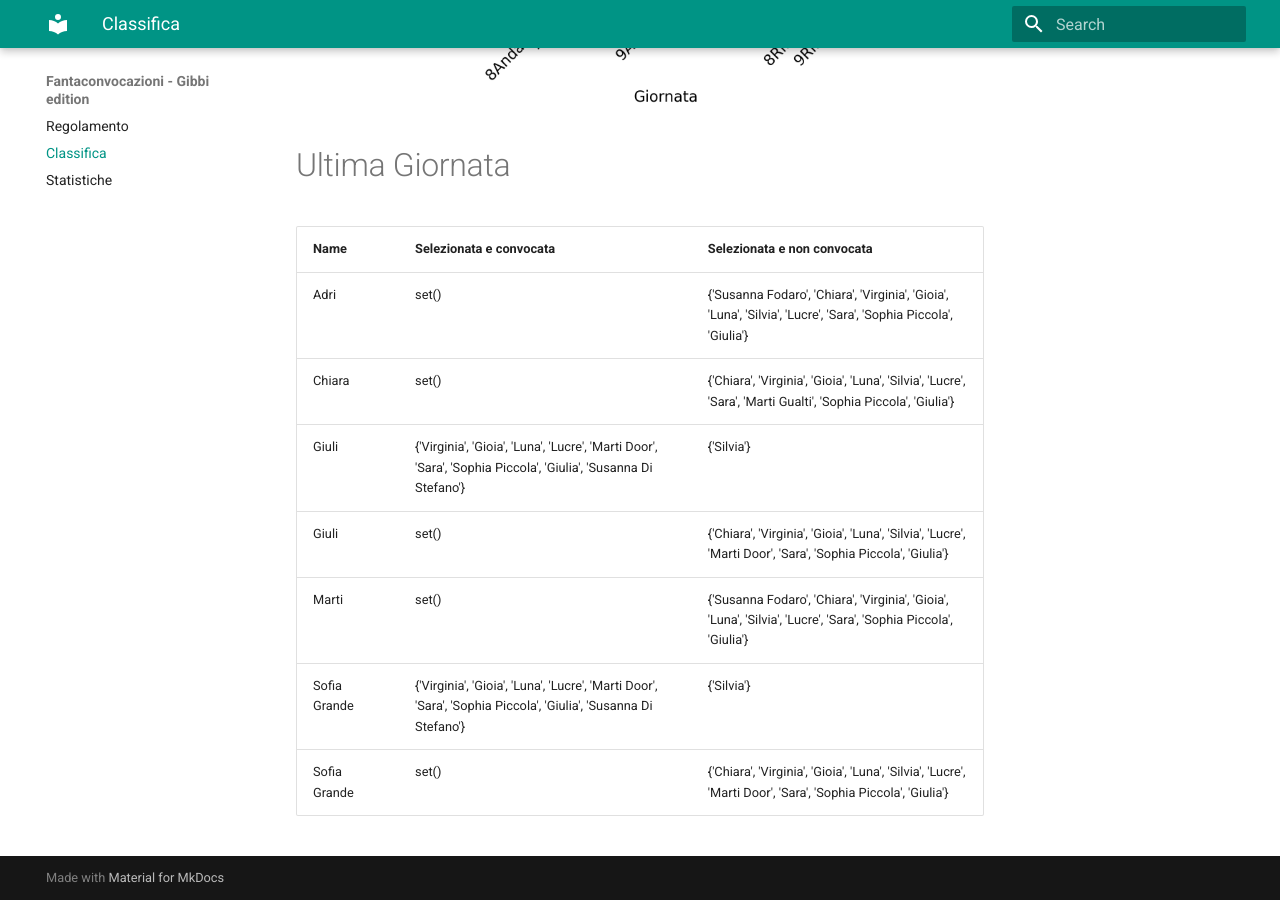
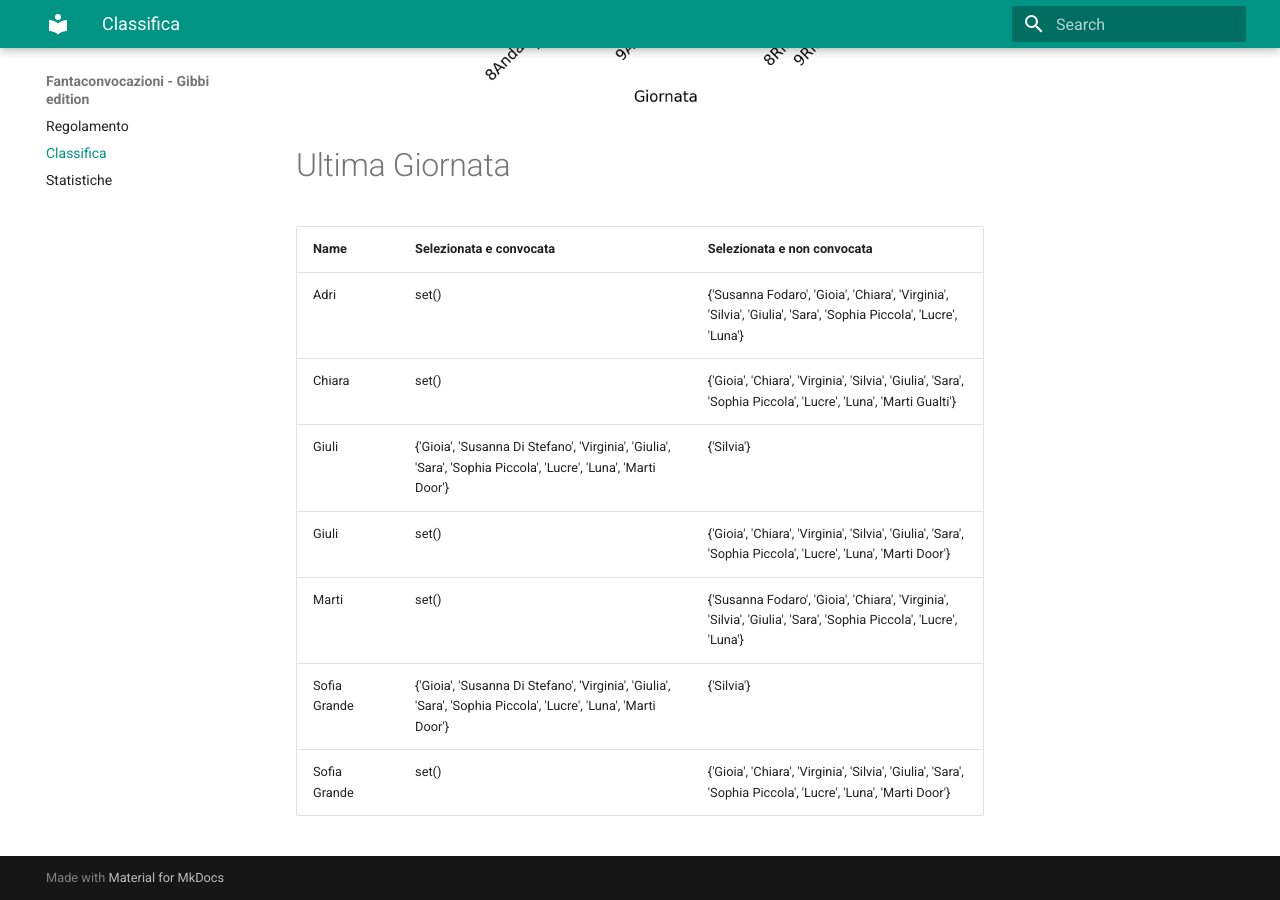
Before and after one commit to martinig94/fantagibbi, an MkDocs documentation site: the page built from docs/Classifica.md, in a window 1280 px wide and 900 px high, scrolled down 1003 px. Built offline with MkDocs 1.6.1 and Material for MkDocs 9.7.7, drawn with Linux system fonts in a browser that asks for light colours.

Commit message:
Auto-update from main.py

```diff
--- a/docs/Classifica.md
+++ b/docs/Classifica.md
@@ -18,11 +18,11 @@
 <!-- START_TABLE CORRECT -->
 | Name         | Selezionata e convocata                                                                                        | Selezionata e non convocata                                                                                      |
 |:-------------|:---------------------------------------------------------------------------------------------------------------|:-----------------------------------------------------------------------------------------------------------------|
-| Adri         | set()                                                                                                          | {'Susanna Fodaro', 'Chiara', 'Virginia', 'Gioia', 'Luna', 'Silvia', 'Lucre', 'Sara', 'Sophia Piccola', 'Giulia'} |
-| Chiara       | set()                                                                                                          | {'Chiara', 'Virginia', 'Gioia', 'Luna', 'Silvia', 'Lucre', 'Sara', 'Marti Gualti', 'Sophia Piccola', 'Giulia'}   |
-| Giuli        | {'Virginia', 'Gioia', 'Luna', 'Lucre', 'Marti Door', 'Sara', 'Sophia Piccola', 'Giulia', 'Susanna Di Stefano'} | {'Silvia'}                                                                                                       |
-| Giuli        | set()                                                                                                          | {'Chiara', 'Virginia', 'Gioia', 'Luna', 'Silvia', 'Lucre', 'Marti Door', 'Sara', 'Sophia Piccola', 'Giulia'}     |
-| Marti        | set()                                                                                                          | {'Susanna Fodaro', 'Chiara', 'Virginia', 'Gioia', 'Luna', 'Silvia', 'Lucre', 'Sara', 'Sophia Piccola', 'Giulia'} |
-| Sofia Grande | {'Virginia', 'Gioia', 'Luna', 'Lucre', 'Marti Door', 'Sara', 'Sophia Piccola', 'Giulia', 'Susanna Di Stefano'} | {'Silvia'}                                                                                                       |
-| Sofia Grande | set()                                                                                                          | {'Chiara', 'Virginia', 'Gioia', 'Luna', 'Silvia', 'Lucre', 'Marti Door', 'Sara', 'Sophia Piccola', 'Giulia'}     |
+| Adri         | set()                                                                                                          | {'Susanna Fodaro', 'Gioia', 'Chiara', 'Virginia', 'Silvia', 'Giulia', 'Sara', 'Sophia Piccola', 'Lucre', 'Luna'} |
+| Chiara       | set()                                                                                                          | {'Gioia', 'Chiara', 'Virginia', 'Silvia', 'Giulia', 'Sara', 'Sophia Piccola', 'Lucre', 'Luna', 'Marti Gualti'}   |
+| Giuli        | {'Gioia', 'Susanna Di Stefano', 'Virginia', 'Giulia', 'Sara', 'Sophia Piccola', 'Lucre', 'Luna', 'Marti Door'} | {'Silvia'}                                                                                                       |
+| Giuli        | set()                                                                                                          | {'Gioia', 'Chiara', 'Virginia', 'Silvia', 'Giulia', 'Sara', 'Sophia Piccola', 'Lucre', 'Luna', 'Marti Door'}     |
+| Marti        | set()                                                                                                          | {'Susanna Fodaro', 'Gioia', 'Chiara', 'Virginia', 'Silvia', 'Giulia', 'Sara', 'Sophia Piccola', 'Lucre', 'Luna'} |
+| Sofia Grande | {'Gioia', 'Susanna Di Stefano', 'Virginia', 'Giulia', 'Sara', 'Sophia Piccola', 'Lucre', 'Luna', 'Marti Door'} | {'Silvia'}                                                                                                       |
+| Sofia Grande | set()                                                                                                          | {'Gioia', 'Chiara', 'Virginia', 'Silvia', 'Giulia', 'Sara', 'Sophia Piccola', 'Lucre', 'Luna', 'Marti Door'}     |
 <!-- END_TABLE CORRECT -->
```
